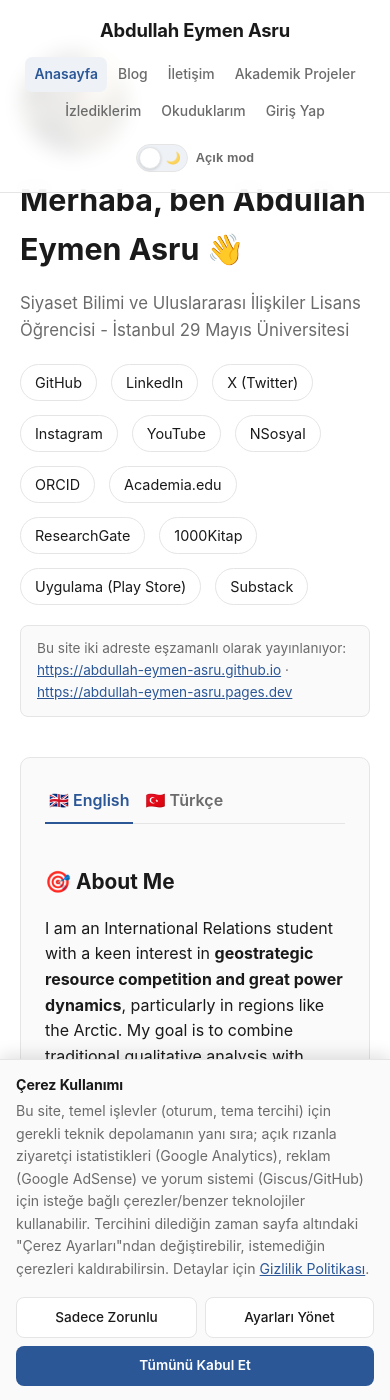
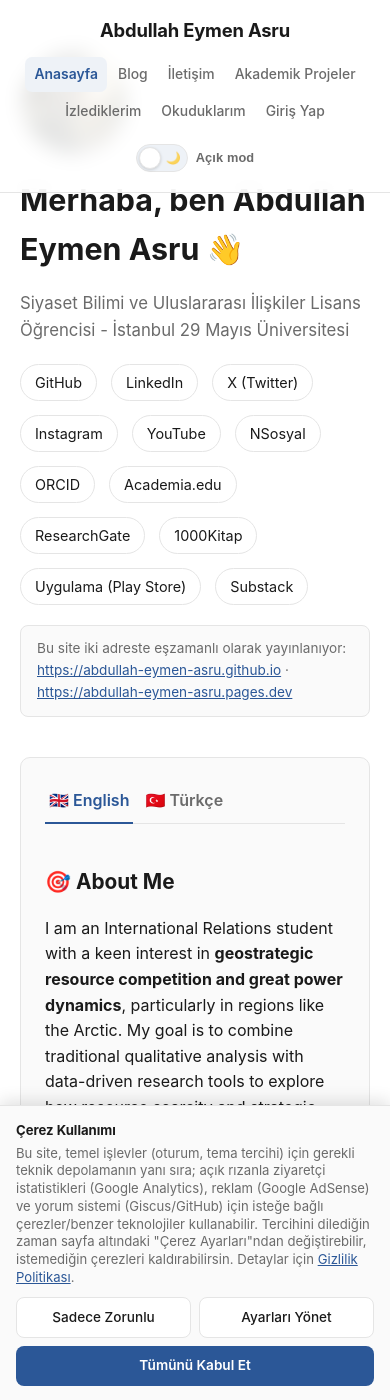
Before and after one commit to abdullah-eymen-asru/abdullah-eymen-asru.github.io, a Jekyll site: the page built from index.md, in a window 390 px wide and 1400 px high, scrolled down 293 px. Built offline with Jekyll 4.4.1, drawn with Linux system fonts in a browser that asks for light colours.

Commit message:
Refine mobile styles for cookie banner
Adjusted styles for mobile view to improve layout and readability of the cookie banner. Added max-height and overflow properties to enhance usability on smaller screens.

```diff
--- a/assets/css/cerez-onay.css
+++ b/assets/css/cerez-onay.css
@@ -246,20 +246,50 @@
 /* Panel açıkken arka planın kaydırılmasını engelle (mobilde de) */
 body.cerez-panel-acik { overflow: hidden; }
 
-/* ---- Mobil / dar ekran: her cihazda uyumlu görünüm ---- */
+/* ---- Mobil / dar ekran: her cihazda uyumlu görünüm ----
+   ÖNCEKİ SORUN: şerit mobilde metni tam boyutta (0.88rem, geniş
+   satır aralığıyla) gösterip 3 butonu alt alta tam genişlikte
+   diziyordu; uzun KVKK metniyle birleşince şerit ekranın yarısına
+   yakın bir yer kaplıyor, ayrıca sabit (position:fixed) olduğu için
+   altındaki sayfa içeriğinin bir kısmını da örtüyordu. Burada metni
+   biraz küçültüp sıkılaştırıyoruz, iki ikincil butonu yan yana tek
+   satıra alıyoruz (birincil buton altta tam genişlik kalıyor) ve
+   şeridin kendisine bir tavan yükseklik + iç kaydırma koyuyoruz ki
+   çok kısa ekranlarda (yatay mod telefon vb.) bile asla ekranın
+   yarısından fazlasını kaplamasın; hiçbir buton/metin kaldırılmadı,
+   sadece daha az dikey yer kaplayacak şekilde diziliyor. Sayfa
+   içeriğinin şeridin ARKASINDA kalmaması için ise site-islemleri.js
+   şerit görünürken <body>'e şeridin gerçek yüksekliği kadar
+   padding-bottom ekliyor (bkz. o dosyadaki "bannerBoslukAyarla"). */
 @media (max-width: 640px) {
   .cerez-banner {
     padding: 14px 16px;
+    max-height: 45vh;
+    overflow-y: auto;
+    gap: 10px;
   }
+  .cerez-banner-metin { font-size: 0.82rem; }
+  .cerez-banner-metin p { line-height: 1.35; }
   .cerez-banner-aksiyonlar {
     width: 100%;
+    display: grid;
+    grid-template-columns: 1fr 1fr;
+    gap: 8px;
   }
-  .cerez-banner-aksiyonlar .cerez-btn-primary,
-  .cerez-banner-aksiyonlar .cerez-btn-secondary {
-    flex: 1 1 auto;
+  .cerez-banner-aksiyonlar .cerez-btn-secondary { flex: initial; }
+  .cerez-banner-aksiyonlar .cerez-btn-primary {
+    grid-column: 1 / -1;
+    flex: initial;
   }
   .cerez-panel {
     padding: 18px 16px;
     max-height: 90vh;
   }
 }
+
+/* Çok dar ekranlarda (küçük telefonlar) iki ikincil butonu da tek
+   sütuna indir; grid zaten taşmayı engelliyordu, bu sadece okunurluk
+   içindir. */
+@media (max-width: 360px) {
+  .cerez-banner-aksiyonlar { grid-template-columns: 1fr; }
+}
```
